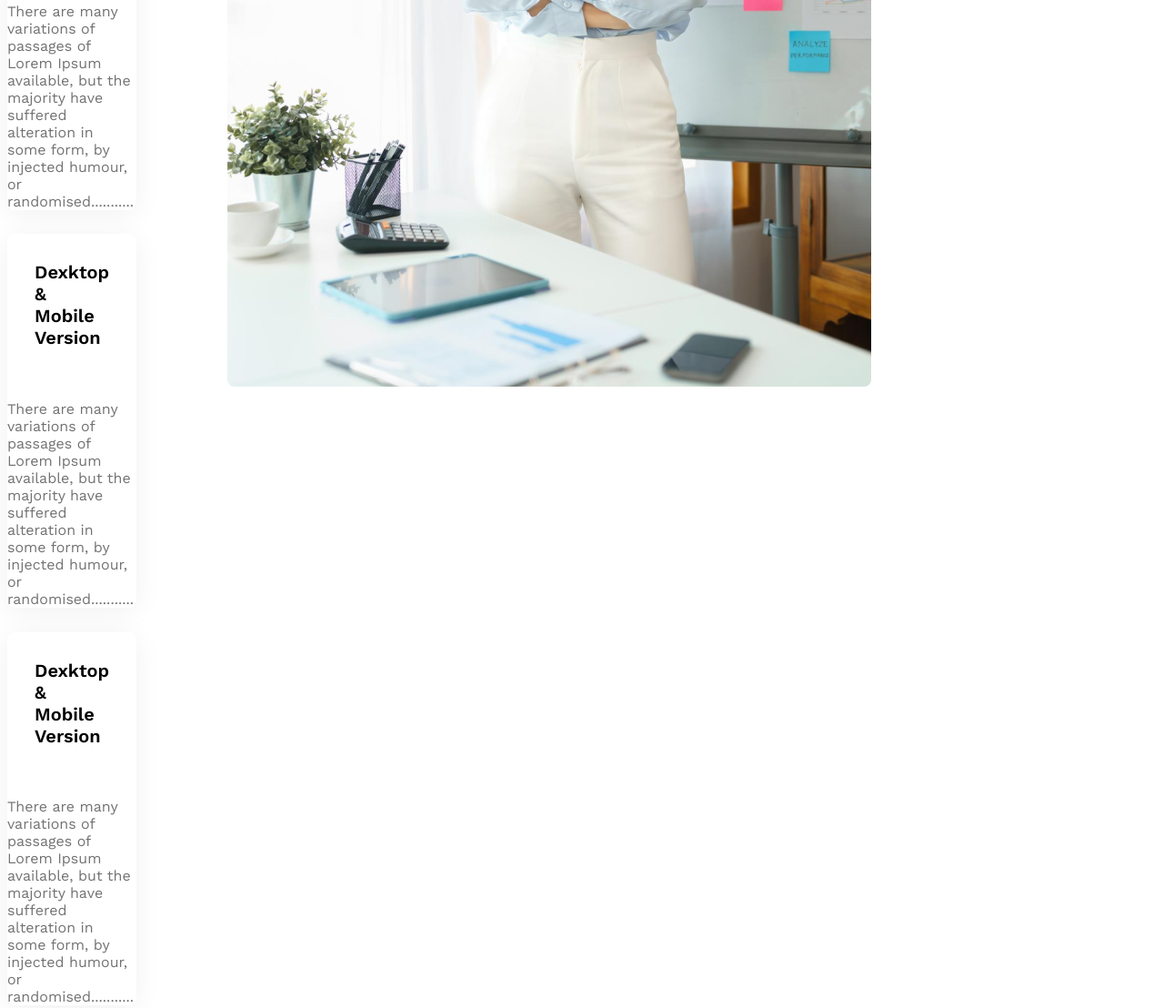
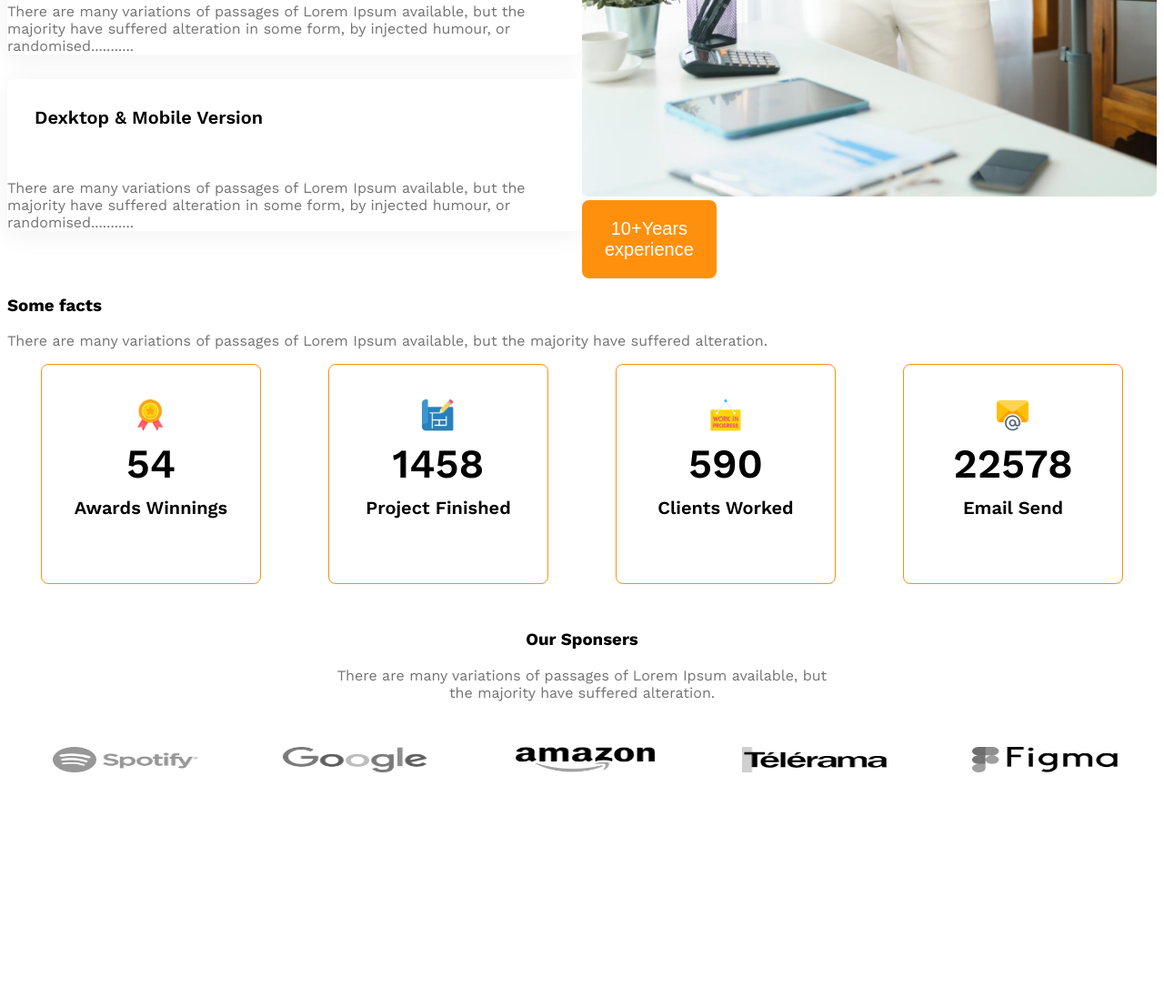
Before and after one commit to arojitmondal996/g3-architects-website, a plain HTML site: page index.html in a window 1280 px wide. Shown: the part 2551-3659 px from the top of the page at 91% size. After the commit the page ends 3408 px from the top, so only its background shows below. Drawn offline with nearby package versions, Linux system fonts and the light colour scheme.

Commit message:
added feature card and image

```diff
--- a/index.html
+++ b/index.html
@@ -53,8 +53,8 @@
         </section>
         <!-- picture image end -->
         <!-- feature and enjoy start -->
-        <section class="features display-flex">
-            <div>
+        <section class="features">
+            <div class="w-50">
                 <h3 id="feature-section-title" class="section-title">Features you will <br> love & enjoy</h3>
                 <p class="text-light-gray">There are many variations of passages of Lorem Ipsum available, but the
                     majority have suffered alteration in some form, by injected humour, or randomised words which don't
@@ -83,7 +83,12 @@
                 </div>
 
             </div>
-                <div><img src="./images/architect.png" alt="">
+                <div class="w-50"><img src="./images/architect.png" alt="">
+                    <button id="experience-badge" class="btn-primary">
+                        <span id="experience-year">10+Years</span>
+                        <br>
+                        <span>experience</span>
+                    </button>
                 </div>
 
         </section>
--- a/styles/architects.css
+++ b/styles/architects.css
@@ -147,8 +147,8 @@ main {
   padding-left: 20PX;
 }
 
-.features{
-  gap: 100px;
+.features {
+  display: flex;
 }
 
 .feature-card,
@@ -157,11 +157,16 @@ main {
   font-size: 1.25rem;
   padding: 30px;
 }
-.features{
-  width: 500px;
+
+img {
+  width: 100%;
 }
 
-.festure-card{
+.w-50 {
+  width: 50%;
+}
+
+.festure-card {
   border-radius: 8px;
   box-shadow: 0px 4px 30px 0px rgba(0, 0, 0, 0.06);
   background: rgb(255, 255, 255);
@@ -175,6 +180,14 @@ main {
 .facts-container {
   display: grid;
   grid-template-columns: repeat(4, 1fr);
+  justify-content: center;
+  justify-items: center;
+}
+
+.facts-container img {
+  width: 35px;
+  height: 35px;
+
 }
 
 .fact-card {
@@ -210,6 +223,12 @@ main {
   text-align: center;
 }
 
+.sponser-companies img {
+  justify-content: center;
+  justify-items: center;
+  margin-left: 50px;
+}
+
 /* our sponser start */
 
 .sponser-companies {
@@ -221,14 +240,27 @@ main {
   filter: grayscale(100%);
 }
 
+.sponser-companies img {
+  width: 159.56px;
+  height: 28.42px;
+}
+
 /* medium size device start */
 @media screen and (max-width: 992px) {
   .teams {
     flex-direction: column;
   }
 
+  .features {
+    display: block;
+  }
+
   .our-features {
     margin-left: 50px auto;
+  }
+
+  .w-50 {
+    width: 100%;
   }
 
   .sponser-companies,
@@ -238,6 +270,7 @@ main {
     justify-items: center;
   }
 }
+
 /* responsive media query */
 @media screen and (max-width: 576px) {
 
```
